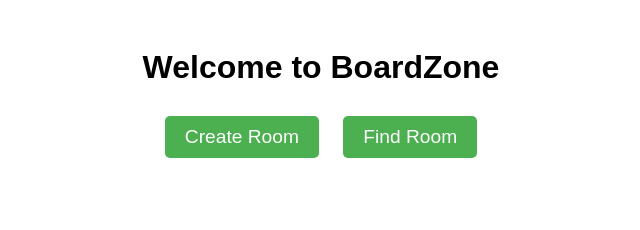
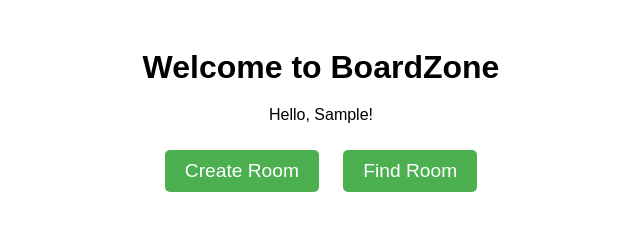
Before and after one commit to weiguya/Board-Zone, a website: page public/index.html in a window 1280 px wide. Both pictures are taken after typing "Sample" into the empty fields and a click on the button "Submit". Shown: the whole page, without its empty margins (319-959 px from the left). Drawn offline with Linux system fonts and the light colour scheme.

Commit message:
Update index.html

```diff
--- a/public/index.html
+++ b/public/index.html
@@ -18,19 +18,23 @@
 
   <!-- เมนู Create Room และ Find Room -->
   <div class="menu" style="display:none;">
+    <p id="greeting"></p>
     <a href="/create-room.html">Create Room</a>
     <a href="/find-room.html">Find Room</a>
   </div>
 
   <script>
-    const storedPlayerName = localStorage.getItem('playerName'); // ดึงชื่อผู้เล่นจาก Local Storage
+    // ดึงข้อมูลผู้เล่นจาก Local Storage
+    const storedPlayerName = localStorage.getItem('playerName');
     const playerForm = document.getElementById('playerForm');
     const menu = document.querySelector('.menu');
+    const greeting = document.getElementById('greeting');
 
     if (storedPlayerName) {
-      // ถ้ามีชื่อผู้เล่นแล้ว ซ่อนฟอร์มและแสดงเมนู
-      playerForm.style.display = 'none';
-      menu.style.display = 'block';
+      // ถ้ามีชื่อผู้เล่นแล้ว
+      greeting.textContent = `Hello, ${storedPlayerName}!`;
+      playerForm.style.display = 'none'; // ซ่อนฟอร์ม
+      menu.style.display = 'block'; // แสดงเมนู
     }
 
     // เมื่อผู้เล่นกรอกชื่อ
@@ -38,10 +42,11 @@
       e.preventDefault();
       const playerName = document.getElementById('playerName').value.trim();
       if (playerName) {
-        // บันทึกชื่อผู้เล่นลง Local Storage
+        // เก็บชื่อผู้เล่นใน Local Storage
         localStorage.setItem('playerName', playerName);
-        playerForm.style.display = 'none';
-        menu.style.display = 'block';
+        greeting.textContent = `Hello, ${playerName}!`;
+        playerForm.style.display = 'none'; // ซ่อนฟอร์ม
+        menu.style.display = 'block'; // แสดงเมนู
       } else {
         alert('Please enter your name!');
       }
```
